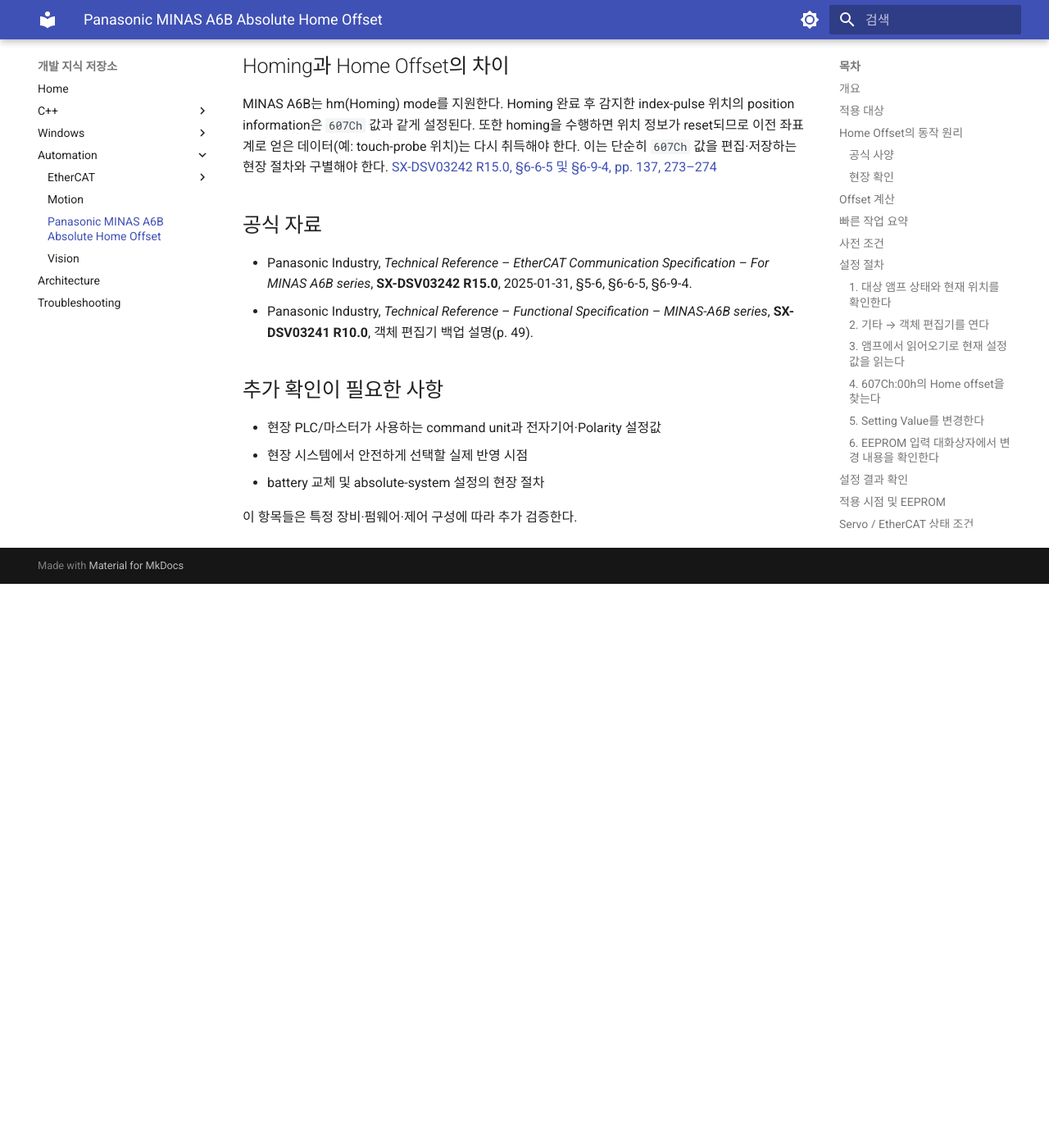
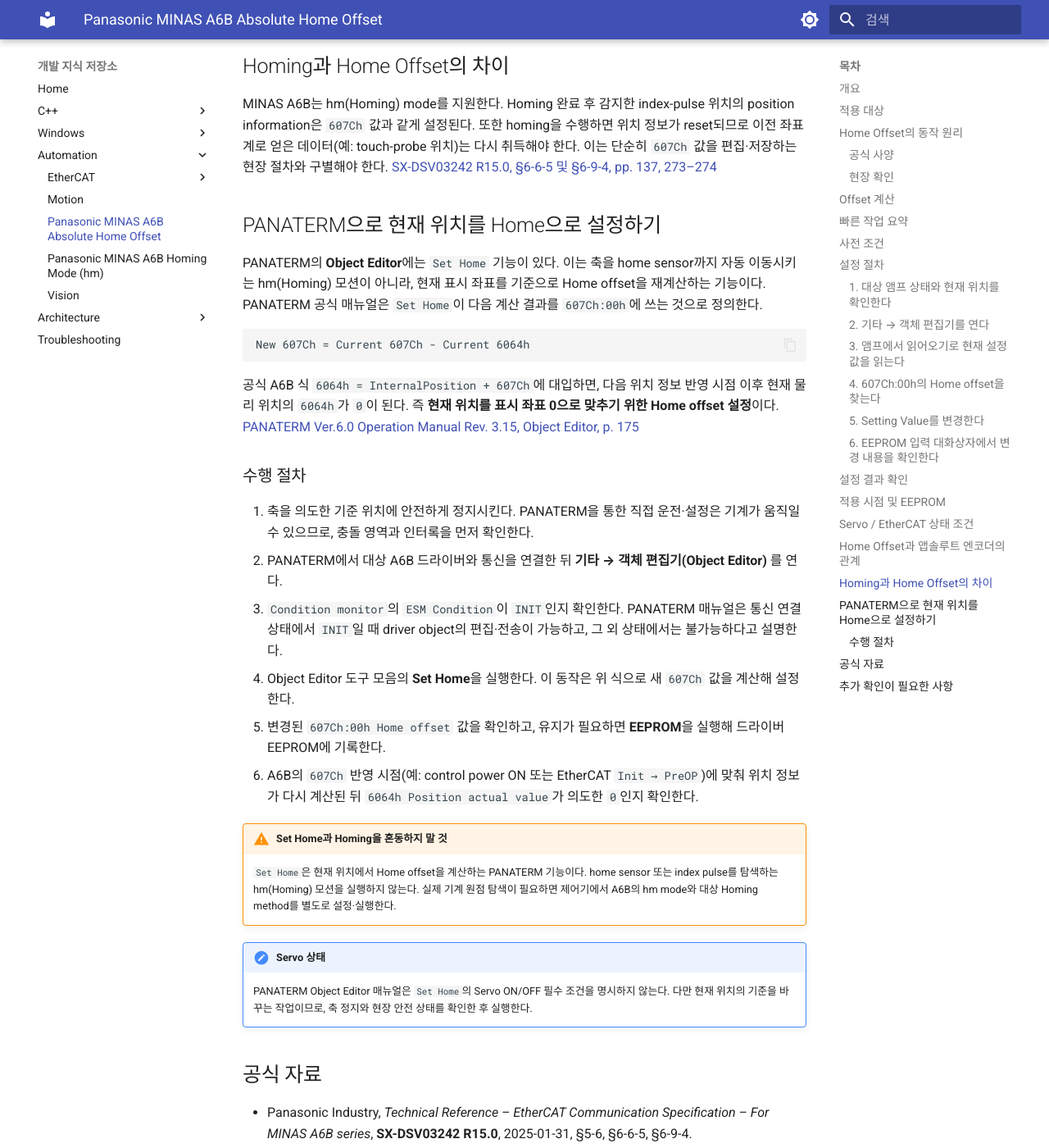
Before and after one commit to Rubiya82/dev-knowledge, an MkDocs documentation site: the page built from docs/automation/motion/panasonic-a6b-absolute-home-offset.md, in a window 1280 px wide and 1400 px high, scrolled down 5596 px. Shown: the whole window at 82% size. Built offline with MkDocs 1.6.1 and Material for MkDocs 9.7.7, drawn with Linux system fonts in a browser that asks for light colours; before the commit the page ends 6308 px from its top, so only the background shows below that; some of the changed text lies outside the part shown.

Commit message:
Update automation and architecture knowledge

````diff
--- /dev/null
+++ b/docs/architecture/mechanical-control-process-layers.md
@@ -0,0 +1,114 @@
+---
+tags:
+  - Architecture
+  - Automation
+  - Motion
+---
+
+# Mechanical · Control · Process 3계층 분리
+
+자동화 장비 소프트웨어에서 Mechanical과 Process 사이에 Control 계층을 두면, 공정 순서와 개별 장치 제어를 분리할 수 있다. 이 문서는 모션, 실린더, 진공 및 센서가 함께 동작하는 설비를 기준으로 각 계층의 책임과 알람 경계를 정리한다.
+
+## 계층별 책임
+
+```mermaid
+flowchart TB
+    P[Process Layer<br/>공정 Step · 동기화 · 운전 모드]
+    C[Control Layer<br/>복합 동작 · 준비 동작 · 장치 간 조정]
+    M[Mechanical Layer<br/>축 · IO · 센서 · 개별 인터록]
+    H[Hardware<br/>Motion Controller · IO · Device]
+
+    P --> C --> M --> H
+    M -->|오류 코드| C
+    C -->|오류 코드| P
+    P -->|Alarm 처리| P
+```
+
+| 계층 | 주 책임 | 적합한 API 예 |
+| --- | --- | --- |
+| Mechanical | 축 이동, IO 출력, 센서 읽기, 원점 확인, 개별 장치 안전 인터록 | `SafeMove`, `OpenGripper`, `IsVacuumOn` |
+| Control | 여러 Mechanical 동작의 순서화, 준비 상태 구성, 단위 동작의 결과 반환 | `PrepareForFeed`, `FeedMaterial`, `PrepareForPress`, `Peel` |
+| Process | 공정 Step 전이, 다른 공정과의 동기화, 운전 모드·재시도 정책, Alarm 승격 | `FeedReady → Feed → PressReady → Press → Peel` |
+
+Mechanical은 장치의 물리 동작을 알고, Control은 여러 물리 동작을 공정 의미가 있는 하나의 명령으로 조합한다. Process는 그 명령을 언제 실행할지 결정하며, 축·IO 주소나 그리퍼 제어 순서를 직접 알아서는 안 된다.
+
+## Control 계층을 두는 이유
+
+Process가 Mechanical을 직접 호출하면 공정 코드에 다음 지식이 섞인다.
+
+- 장치별 안전 위치와 축 이동 순서
+- 그리퍼·진공·실린더의 선후 조건
+- 센서 확인 및 실패 시 정지 처리
+- 장치 구현 또는 하드웨어 변경에 따른 세부 수정
+
+Control 계층은 이를 `FeedMaterial()`처럼 의미 있는 API로 감싼다. 그 결과 Process는 공정 전이와 설비 간 동기화에 집중하고, 장치 동작 순서의 변경은 Control에 국한된다.
+
+이는 일반적인 아키텍처 평가에서 다음 항목에 유리하다.
+
+- **결합도 감소**: Process가 구체 장치 API 대신 Control 계약에 의존한다.
+- **응집도 향상**: 하나의 복합 동작에 필요한 준비·인터록·실행이 한곳에 모인다.
+- **변경 영향 축소**: 장치 교체, 안전 순서 조정, 모션 파라미터 변경의 Process 전파를 줄인다.
+- **재사용성 향상**: Manual, Auto, Recovery 등의 호출자가 동일한 Control 명령을 재사용할 수 있다.
+
+단, Control이 Mechanical 메서드를 그대로 다시 노출하는 단순 전달 계층이면 이점이 작다. 반드시 복수의 Mechanical 동작을 조합하거나 공통 제어 정책을 캡슐화해야 한다.
+
+## 알람 처리 경계
+
+권장 흐름은 다음과 같다.
+
+1. Mechanical은 실패 원인을 오류 코드로 반환하고 필요 시 진단 로그를 남긴다.
+2. Control은 하위 오류 코드를 호출자에게 그대로 반환하거나, 복합 동작 문맥에 맞는 오류 코드로 변환한다.
+3. Process는 오류를 Alarm으로 승격한다.
+4. 공정 관리자 또는 Alarm 관리자는 장비 정지, 중복 Alarm 억제, 표시, 이력 저장, 복구 상태 전환을 수행한다.
+
+이렇게 하면 저수준 장치 객체가 UI나 전체 설비 정지 정책을 알 필요가 없다. 또한 Alarm 표시 정책을 한 곳에서 관리할 수 있다.
+
+## Process가 가져도 되는 로직
+
+Process가 단순히 Control 함수를 나열하기만 하는 것은 아니다. 다음은 Process에 남겨야 한다.
+
+- Step 상태 전이와 다음 단계 결정
+- 다른 공정과의 시작·완료 핸드셰이크
+- Auto, Test, Dry-run 등 운전 모드 분기
+- Vision 검사, 작업 수량, 재시도 및 운영자 확인 같은 공정 정책
+- Control 반환 오류의 Alarm 승격
+
+반대로 안전 위치 이동, 모션 파라미터 계산, 그리퍼/진공의 세부 순서 같은 장치 동작은 Control 또는 Mechanical에 둔다.
+
+## 모션 포함 권장 패턴: 공급 동작
+
+다음은 계층 분리가 잘 된 대표 흐름이다.
+
+```text
+Process:  공급 준비 Step
+  -> Control: PrepareForFeed()
+       -> Mechanical: 상태 확인, 장치 상승, 그리퍼 정리, 안전 위치 이동
+
+Process:  공급 Step
+  -> Control: FeedMaterial()
+       -> Mechanical: 그리퍼 제어, 목표 위치 이동
+            -> Motion: 원점·위치 ID·상대 장치 인터록 확인 후 StartMove / WaitDone
+
+실패: Mechanical/Control 오류 코드 반환
+  -> Process: Alarm Manager에 전달
+```
+
+여기서 Mechanical의 `SafeMove`는 위치 ID 검증, 원점 확인, 장치 간 최소 인터록과 실제 축 제어를 담당한다. Control의 `FeedMaterial`은 공급에 필요한 여러 개별 동작을 조합하고, Process는 공급 시점과 다음 공정의 동기화만 관리한다.
+
+## 점검 기준
+
+다음 항목이 발견되면 분리 품질을 점검한다.
+
+- Process가 축 이동·IO 출력·장치의 공개 데이터에 직접 접근한다.
+- Control API가 하위 Mechanical 메서드 이름과 일대일로 대응하며 조합 책임이 없다.
+- Mechanical이 Alarm UI, 설비 전체 정지 또는 공정 Step을 직접 변경한다.
+- 한 장치의 이동 안전 조건이 여러 Process에 중복 구현되어 있다.
+
+Process의 직접 `SafeMove` 호출은 `MoveToSafety()` 같은 Control API로 이동하고, 공개 데이터 직접 참조는 조회 API로 감싸는 것이 일반적인 개선 방향이다.
+
+## 주의사항
+
+- Mechanical 내부의 최소 안전 인터록은 Control로 올리지 않는다. 어떤 호출 경로에서도 축 충돌을 방지해야 하기 때문이다.
+- Control의 복합 동작은 성공·실패의 원자성, 중간 실패 시 안전 상태, 재호출 가능성을 명확히 정의한다.
+- Alarm 코드에는 발생 계층과 원인이 추적 가능하도록 공통 규칙을 적용한다.
+- 실제 설비의 안전 기능은 소프트웨어 구조와 별개로 안전 PLC, 하드웨어 인터록 및 현장 안전 절차를 우선한다.
--- a/docs/automation/motion/panasonic-a6b-absolute-home-offset.md
+++ b/docs/automation/motion/panasonic-a6b-absolute-home-offset.md
@@ -136,10 +136,36 @@ Multi-turn clear는 별도 기능이며, A6B 사양상 absolute mode의 첫 기
 
 MINAS A6B는 hm(Homing) mode를 지원한다. Homing 완료 후 감지한 index-pulse 위치의 position information은 `607Ch` 값과 같게 설정된다. 또한 homing을 수행하면 위치 정보가 reset되므로 이전 좌표계로 얻은 데이터(예: touch-probe 위치)는 다시 취득해야 한다. 이는 단순히 `607Ch` 값을 편집·저장하는 현장 절차와 구별해야 한다. [SX-DSV03242 R15.0, §6-6-5 및 §6-9-4, pp. 137, 273–274](https://mediap.industry.panasonic.eu/assets/custom-upload/Factory%20%26%20Automation/Industrial%20Motors/Manuals/mn_minas_a6b_ethercat_communication_specification_pid_en.pdf)
 
+## PANATERM으로 현재 위치를 Home으로 설정하기
+
+PANATERM의 **Object Editor**에는 `Set Home` 기능이 있다. 이는 축을 home sensor까지 자동 이동시키는 hm(Homing) 모션이 아니라, 현재 표시 좌표를 기준으로 Home offset을 재계산하는 기능이다. PANATERM 공식 매뉴얼은 `Set Home`이 다음 계산 결과를 `607Ch:00h`에 쓰는 것으로 정의한다.
+
+```text
+New 607Ch = Current 607Ch - Current 6064h
+```
+
+공식 A6B 식 `6064h = InternalPosition + 607Ch`에 대입하면, 다음 위치 정보 반영 시점 이후 현재 물리 위치의 `6064h`가 `0`이 된다. 즉 **현재 위치를 표시 좌표 0으로 맞추기 위한 Home offset 설정**이다. [PANATERM Ver.6.0 Operation Manual Rev. 3.15, Object Editor, p. 175](https://mediap.industry.panasonic.eu/assets/download-files/import/mn_minas_a6_panaterm_operation_pidsx_en.pdf)
+
+### 수행 절차
+
+1. 축을 의도한 기준 위치에 안전하게 정지시킨다. PANATERM을 통한 직접 운전·설정은 기계가 움직일 수 있으므로, 충돌 영역과 인터록을 먼저 확인한다.
+2. PANATERM에서 대상 A6B 드라이버와 통신을 연결한 뒤 **기타 → 객체 편집기(Object Editor)** 를 연다.
+3. `Condition monitor`의 `ESM Condition`이 `INIT`인지 확인한다. PANATERM 매뉴얼은 통신 연결 상태에서 `INIT`일 때 driver object의 편집·전송이 가능하고, 그 외 상태에서는 불가능하다고 설명한다.
+4. Object Editor 도구 모음의 **Set Home**을 실행한다. 이 동작은 위 식으로 새 `607Ch` 값을 계산해 설정한다.
+5. 변경된 `607Ch:00h Home offset` 값을 확인하고, 유지가 필요하면 **EEPROM**을 실행해 드라이버 EEPROM에 기록한다.
+6. A6B의 `607Ch` 반영 시점(예: control power ON 또는 EtherCAT `Init → PreOP`)에 맞춰 위치 정보가 다시 계산된 뒤 `6064h Position actual value`가 의도한 `0`인지 확인한다.
+
+!!! warning "Set Home과 Homing을 혼동하지 말 것"
+    `Set Home`은 현재 위치에서 Home offset을 계산하는 PANATERM 기능이다. home sensor 또는 index pulse를 탐색하는 hm(Homing) 모션을 실행하지 않는다. 실제 기계 원점 탐색이 필요하면 제어기에서 A6B의 hm mode와 대상 Homing method를 별도로 설정·실행한다.
+
+!!! note "Servo 상태"
+    PANATERM Object Editor 매뉴얼은 `Set Home`의 Servo ON/OFF 필수 조건을 명시하지 않는다. 다만 현재 위치의 기준을 바꾸는 작업이므로, 축 정지와 현장 안전 상태를 확인한 후 실행한다.
+
 ## 공식 자료
 
 - Panasonic Industry, *Technical Reference – EtherCAT Communication Specification – For MINAS A6B series*, **SX-DSV03242 R15.0**, 2025-01-31, §5-6, §6-6-5, §6-9-4.
 - Panasonic Industry, *Technical Reference – Functional Specification – MINAS-A6B series*, **SX-DSV03241 R10.0**, 객체 편집기 백업 설명(p. 49).
+- Panasonic Industry, *PANATERM Ver.6.0 Operation Manual*, **Rev. 3.15**, Object Editor의 `Set Home` 및 ESM Condition 설명(pp. 175–176).
 
 ## 추가 확인이 필요한 사항
 
--- a/mkdocs.yml
+++ b/mkdocs.yml
@@ -80,6 +80,9 @@ nav:
           - CiA 402: automation/ethercat/cia402.md
       - Motion: automation/motion/index.md
       - Panasonic MINAS A6B Absolute Home Offset: automation/motion/panasonic-a6b-absolute-home-offset.md
+      - Panasonic MINAS A6B Homing Mode (hm): automation/motion/panasonic-a6b-homing-mode.md
       - Vision: automation/vision/index.md
-  - Architecture: architecture/index.md
+  - Architecture:
+      - architecture/index.md
+      - Mechanical · Control · Process 3계층 분리: architecture/mechanical-control-process-layers.md
   - Troubleshooting: troubleshooting/index.md
````
Also changed, not shown: docs/architecture/index.md (+4 -0 lines), docs/automation/motion/panasonic-a6b-homing-mode.md (added, +97 -0 lines).
